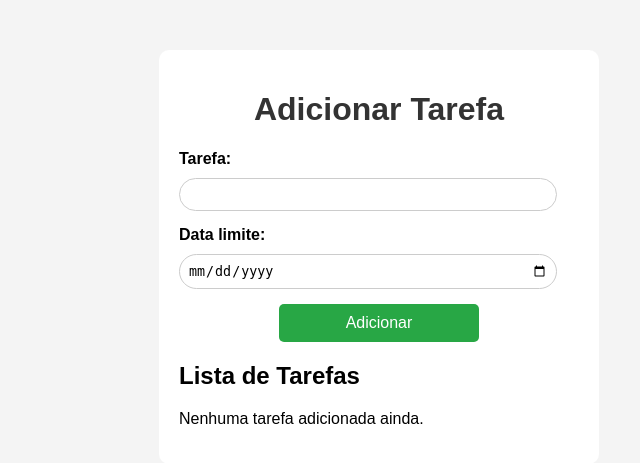
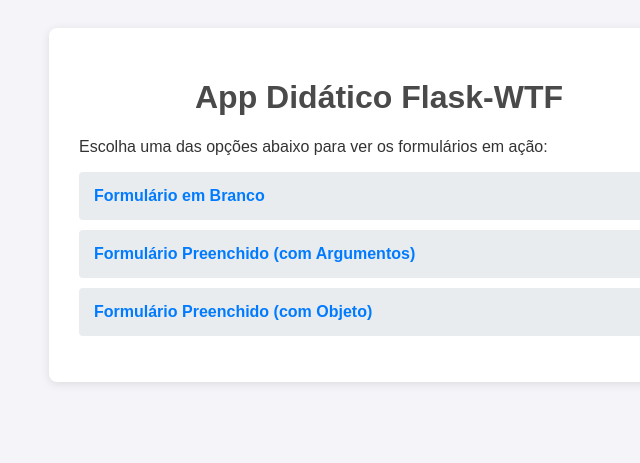
Before and after one commit to Damas-WISH/senai_2025, a Flask app: page / in a window 1280 px wide. Shown: the top 463 px of the page, without its empty margins (261-901 px from the left). Run offline with Flask 3, Linux system fonts and the light colour scheme.

Commit message:
Semana 4

```diff
--- /dev/null
+++ b/Semana /app.py
@@ -0,0 +1,101 @@
+# Importa as classes e funções necessárias
+from flask import Flask, render_template, flash, redirect, url_for
+from flask_wtf import FlaskForm
+from wtforms import StringField, SubmitField
+from wtforms.validators import DataRequired, Email
+
+# 1. CONFIGURAÇÃO DA APLICAÇÃO
+app = Flask(__name__)
+
+# A SECRET_KEY é crucial para a proteção CSRF.
+# Em um projeto real, isso deve ser uma string complexa e mantida em segredo.
+app.config['SECRET_KEY'] = 'uma-chave-secreta-muito-dificil-de-adivinhar'
+
+# 2. DEFINIÇÃO DA CLASSE DO FORMULÁRIO
+# Esta classe herda de FlaskForm e define a estrutura e as regras do nosso formulário.
+class MeuFormulario(FlaskForm):
+    """
+    Representa o formulário de contato com validação.
+    """
+    # StringField: Campo de texto.
+    # O primeiro argumento é o 'label' que aparecerá para o usuário.
+    # 'validators' é uma lista de regras. DataRequired garante que o campo não seja enviado vazio.
+    nome = StringField('Nome Completo', validators=[DataRequired(message="Este campo é obrigatório.")])
+
+    # O validor Email() checa se o texto inserido tem um formato de e-mail válido.
+    email = StringField('Seu Melhor E-mail', validators=[
+        DataRequired(message="Este campo é obrigatório."),
+        Email(message="Por favor, insira um e-mail válido.")
+    ])
+
+    # SubmitField: Representa o botão de envio do formulário.
+    submit = SubmitField('Enviar Cadastro')
+
+# 3. CRIAÇÃO DAS ROTAS (VIEWS)
+
+# Rota original, com o formulário em branco
+@app.route('/formulario', methods=['GET', 'POST'])
+def formulario():
+    """
+    Renderiza o formulário e processa os dados enviados.
+    """
+    form = MeuFormulario()
+    if form.validate_on_submit():
+        nome_usuario = form.nome.data
+        email_usuario = form.email.data
+        flash(f'Cadastro recebido com sucesso para {nome_usuario} ({email_usuario})!', 'success')
+        return redirect(url_for('formulario'))
+
+    return render_template('formulario.html', form=form)
+
+# --- EXEMPLOS DE PREENCHIMENTO ---
+
+# Exemplo 1: Populando o formulário via argumentos diretos
+@app.route('/formulario/preenchido-args', methods=['GET', 'POST'])
+def formulario_com_argumentos():
+    """
+    Demonstra como popular o formulário passando os valores como argumentos
+    na sua instanciação.
+    """
+    form = MeuFormulario(nome="Fulano de Tal", email="fulano@exemplo.com")
+
+    if form.validate_on_submit():
+        flash(f'Dados de "{form.nome.data}" atualizados com sucesso!', 'success')
+        return redirect(url_for('formulario_com_argumentos'))
+
+    return render_template('formulario.html', form=form)
+
+# Exemplo 2: Populando o formulário com um objeto
+@app.route('/formulario/preenchido-obj', methods=['GET', 'POST'])
+def formulario_com_objeto():
+    """
+    Demonstra como popular o formulário a partir de um objeto,
+    simulando dados vindos de um banco de dados.
+    """
+    class UsuarioMock:
+        def __init__(self, nome, email):
+            self.nome = nome
+            self.email = email
+
+    usuario_do_banco = UsuarioMock(nome="Ciclano da Silva", email="ciclano@banco.com")
+
+    form = MeuFormulario(obj=usuario_do_banco)
+
+    if form.validate_on_submit():
+        flash(f'Dados de "{form.nome.data}" atualizados com sucesso!', 'success')
+        return redirect(url_for('formulario_com_objeto'))
+
+    return render_template('formulario.html', form=form)
+
+
+# Rota principal agora renderiza um template HTML
+@app.route('/')
+def index():
+    """
+    Renderiza a página inicial a partir de um arquivo de template.
+    """
+    return render_template('index.html')
+
+# Permite executar o app diretamente com 'python app.py'
+if __name__ == '__main__':
+    app.run(debug=True)
--- /dev/null
+++ b/Semana /templates/index.html
@@ -0,0 +1,28 @@
+<!DOCTYPE html>
+<html lang="pt-br">
+<head>
+    <meta charset="UTF-8">
+    <meta name="viewport" content="width=device-width, initial-scale=1.0">
+    <title>App Didático Flask-WTF</title>
+    <style>
+        body { font-family: sans-serif; background-color: #f4f4f9; color: #333; padding: 20px; }
+        .container { max-width: 600px; margin: auto; background: white; padding: 30px; border-radius: 8px; box-shadow: 0 2px 10px rgba(0,0,0,0.1); }
+        h1 { color: #4a4a4a; text-align: center; }
+        ul { list-style-type: none; padding: 0; }
+        li { background-color: #e9ecef; margin: 10px 0; padding: 15px; border-radius: 4px; }
+        a { text-decoration: none; color: #007bff; font-weight: bold; }
+        a:hover { text-decoration: underline; }
+    </style>
+</head>
+<body>
+    <div class="container">
+        <h1>App Didático Flask-WTF</h1>
+        <p>Escolha uma das opções abaixo para ver os formulários em ação:</p>
+        <ul>
+            <li><a href="{{ url_for('formulario') }}">Formulário em Branco</a></li>
+            <li><a href="{{ url_for('formulario_com_argumentos') }}">Formulário Preenchido (com Argumentos)</a></li>
+            <li><a href="{{ url_for('formulario_com_objeto') }}">Formulário Preenchido (com Objeto)</a></li>
+        </ul>
+    </div>
+</body>
+</html>
--- a/lista_tarefas/app.py
+++ b/lista_tarefas/app.py
@@ -1,25 +1,34 @@
-from flask import Flask, render_template, request
+from flask import Flask, render_template, request, redirect, url_for
 
 app = Flask(__name__)
 
-# Lista para armazenar as tarefas em memória
 tarefas = []
 
-@app.route("/", methods=["GET", "POST"])
+@app.route("/", methods=["GET"])
 def index():
-    # Página inicial: só mostra o formulário e a lista
     return render_template("index.html", tarefas=tarefas)
 
 @app.route("/adicionar", methods=["POST"])
 def adicionar():
     tarefa = request.form.get("tarefa")
     data_limite = request.form.get("data_limite")
+    tarefas.append({"tarefa": tarefa, "data_limite": data_limite})
+    return render_template("sucesso.html", tarefa=tarefa, data_limite=data_limite)
 
-    # Adiciona na lista antes de ir para a página de sucesso
-    tarefas.append({"tarefa": tarefa, "data_limite": data_limite})
+@app.route("/editar/<int:id>", methods=["GET", "POST"])
+def editar(id):
+    if request.method == "POST":
+        tarefas[id]["tarefa"] = request.form["tarefa"]
+        tarefas[id]["data_limite"] = request.form["data_limite"]
+        return redirect(url_for("index"))
 
-    # Vai para a página de sucesso
-    return render_template("sucesso.html", tarefa=tarefa, data_limite=data_limite)
+    return render_template("editar.html", tarefa=tarefas[id], id=id)
+
+@app.route("/excluir/<int:id>", methods=["POST"])
+def excluir(id):
+    # Remove a tarefa da lista
+    del tarefas[id]
+    return redirect(url_for("index"))
 
 if __name__ == "__main__":
     app.run(debug=True)
--- a/lista_tarefas/static/style.css
+++ b/lista_tarefas/static/style.css
@@ -1,5 +1,5 @@
 body{
-    font-family: Arial, Helvetica, sans-serif;
+    font-family: 'Franklin Gothic Medium', 'Arial Narrow', Arial, sans-serif;
     background-color: #f4f4f4;
     margin: 0;
     padding: 0;
@@ -52,16 +52,31 @@ table {
     width: 100%;
     border-collapse: collapse;
     margin-top: 15px;
+
+
 }
 
-th, td {
+th  {
     padding: 8px;
     border: 1px solid #ddd;
     text-align: left;
+    background-color: #218838;
+    color: white;
+
+
+
+}
+
+td {
+    padding: 8px;
+    border: 1px solid #ddd;
+    text-align: left;
+
 }
 
 tbody tr:nth-child(even) {
     background: #f2f2f2;
+
 }
 
 tbody tr:hover {
--- a/lista_tarefas/templates/index.html
+++ b/lista_tarefas/templates/index.html
@@ -4,6 +4,7 @@
     <meta charset="UTF-8">
     <title>Lista de Tarefas</title>
     <link rel="stylesheet" href="{{ url_for('static', filename='style.css') }}">
+
 </head>
 <body>
     <div class="container">
@@ -16,7 +17,12 @@
             <input type="date" id="data_limite" name="data_limite" required>
 
             <button type="submit">Adicionar</button>
+
+            <a href="{{ url_for('editar', id=i) }}">Editar</a>
+
+
         </form>
+
 
         <h2>Lista de Tarefas</h2>
         {% if tarefas %}
```
Also changed, not shown: Semana /templates/formulario.html (added, +100 -0 lines), lista_tarefas/templates/editar.html (added, +25 -0 lines).
